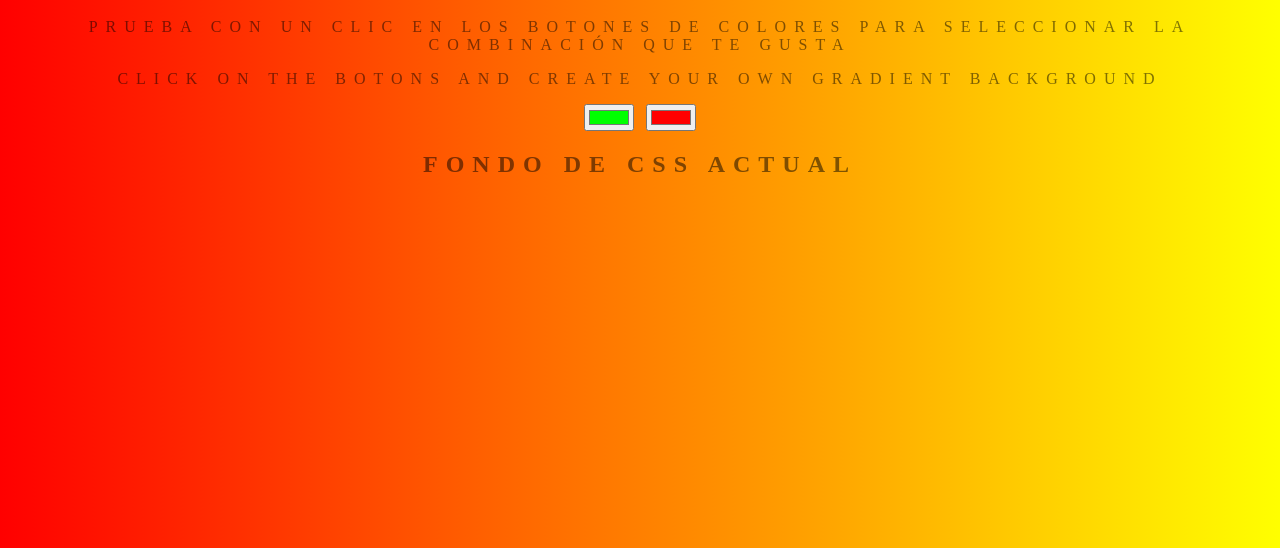
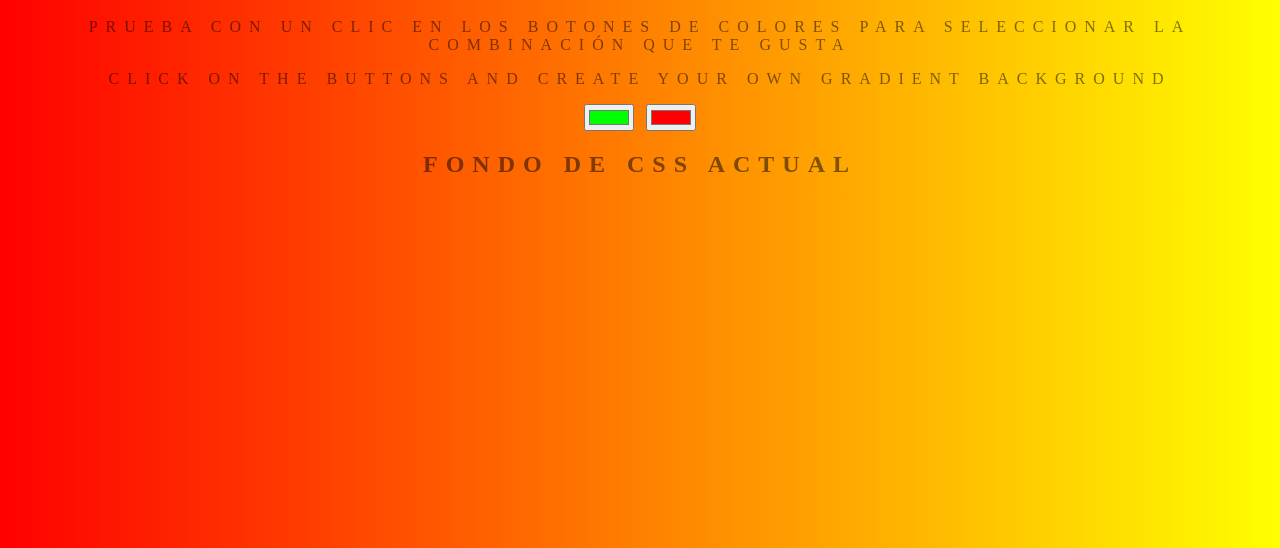
Before and after one commit to EduardoVioseder/Background-Generator, a website: page index.html in a window 1280 px wide. Shown: the part 252-800 px from the top of the page. Drawn offline with Linux system fonts and the light colour scheme.

Commit message:
changing on index.html and put a json

```diff
--- a/index.html
+++ b/index.html
@@ -10,7 +10,7 @@
 <body id="gradient">
     <h1>Background Generator - Generador de Fondo</h1>
     <p>Prueba con un clic en los botones de colores para seleccionar la combinación que te gusta</p>
-    <p>Click on the botons and create your own gradient Background</p>
+    <p>Click on the buttons and create your own gradient Background</p>
     <input class="color1" type="color" name="color1" value="#00ff00">
     <input class="color2" type="color" name="color2" value="#ff0000">
     <h2>Fondo de CSS actual</h2>
```
Also changed, not shown: package.json (added, +19 -0 lines).
